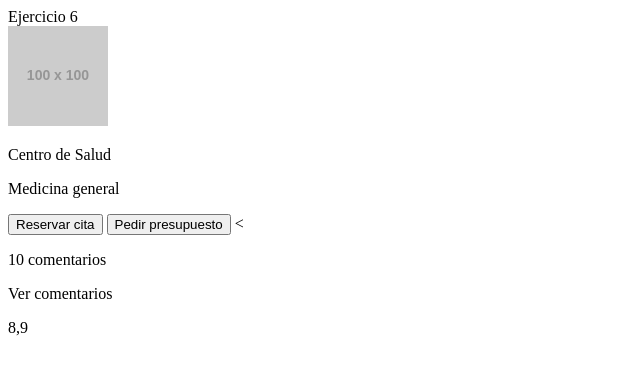
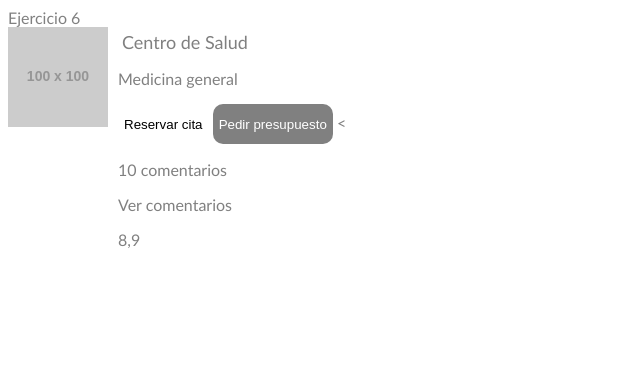
Before and after one commit to laura21091984/Ejercicios-Unidad-3, a plain HTML site: page Ejercicio6.html/Index.html in a window 1280 px wide. Shown: the whole page, without its empty margins (0-640 px from the left). Drawn offline with Linux system fonts and the light colour scheme; placeholder pictures from the web are drawn by us.

Commit message:
Update style.css

```diff
--- a/Ejercicio6.html/style.css
+++ b/Ejercicio6.html/style.css
@@ -1,52 +1,51 @@
 body {
-    color : gris;
-    familia de fuentes : 'Gill Sans' ,  'Gill Sans MT' , Calibri ,  'Trebuchet MS' , sans-serif;
-  }
+    color : grey;
+    font-family: 'Gill Sans', 'Gill Sans MT', Calibri, 'Trebuchet MS', sans-serif;
+}
 
-  .contenedor {
-    pantalla : flex;
-    justificar-contenido : espacio-uniformemente;
+  .container {
+    display : flex;
+    justify-content: space-evenly
   }
 
   .info-container {
-    pantalla : flex;
+    display : flex;
   }
   .contact-container {
-    margen izquierdo : 10 px ;
+    margin-left : 10px;
   }
-  .título {
-    tamaño de fuente : 18 px ;
-    margen : 4 px ;
+  .title {
+    font-size : 18px;
+    margin : 4px;
   }
   .subtítulo {
-    margen : 4 px ;
+    margin : 4px ;
   }
 
-  .botón {
-    altura : 40 px ;
-    radio del borde : 10 px ;
+  .button {
+    height : 40px ;
+    border-radius : 10px;
   }
-  .libro {
-    color de fondo : blanco;
-    borde : 2 px gris sólido;
+  .book {
+    background-color : white;
+    border : 2px grey;
   }
 
-  .presupuesto {
-    color de fondo : gris;
-    color : blanco;
-    borde : ninguno;
+  .budget {
+    background-color: grey;
+    color : white;
+    border : none;
   }
-  .contenedor de comentarios {
-    pantalla : flex;
-    alinear-elementos : centro;
+  .comments-container {
+    display : flex;
+    align-items; : center
   }
-
-  .marca {
-    fondo : gris;
-    color : negro;
-    margen izquierdo : 10 px ;
-    relleno : 10 px ;
-    radio del borde : 10 px ;
+  .mark {
+    background : grey;
+    color : black;
+    margin-left : 10 px ;
+    padding : 10 px ;
+    border-radius : 10 px ;
   }
   .mark  p {
     margin : 0 ;
```
